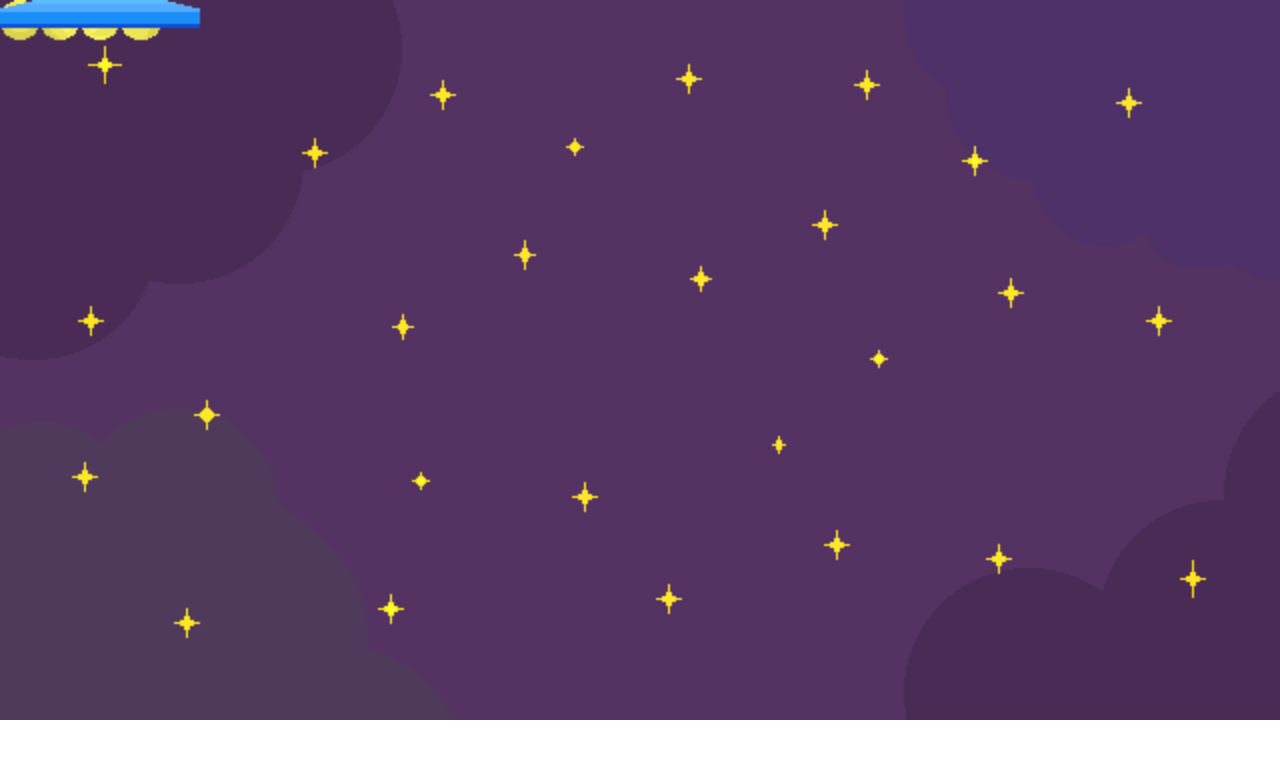
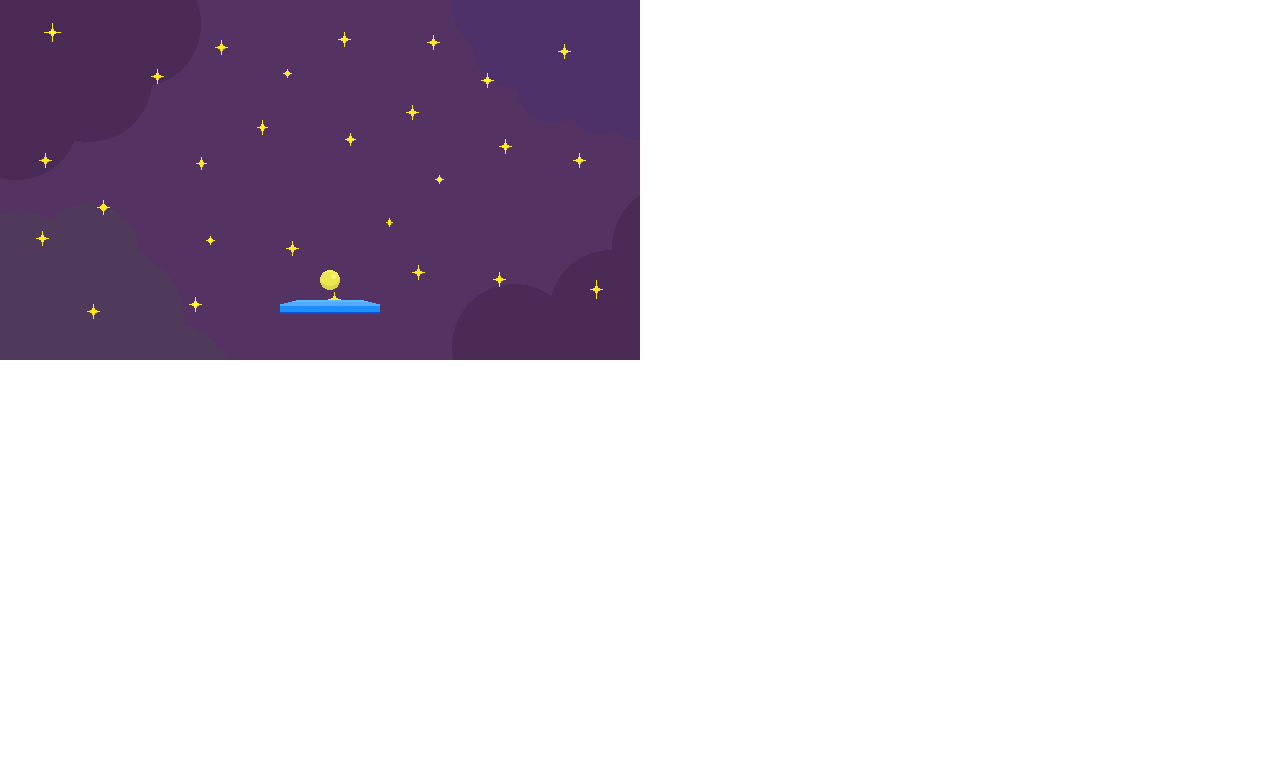
Before and after one commit to AntonS86/Arkanoid, a website: page index.html in a window 1280 px wide. Drawn offline with Linux system fonts and the light colour scheme.

Commit message:
create method run init render preload

```diff
--- a/game.js
+++ b/game.js
@@ -1,5 +1,7 @@
 const game = {
     ctx    : null,
+    platform: null,
+    ball: null,
     sprites: {
         background: null,
         ball      : null,
@@ -35,8 +37,8 @@ const game = {
     render() {
         //render
         this.ctx.drawImage(this.sprites.background, 0, 0);
-        this.ctx.drawImage(this.sprites.ball, 0, 0);
-        this.ctx.drawImage(this.sprites.platform, 0, 0);
+        this.ctx.drawImage(this.sprites.ball, 0, 0, this.ball.width, this.ball.height, this.ball.x, this.ball.y, this.ball.width, this.ball.height);
+        this.ctx.drawImage(this.sprites.platform, this.platform.x, this.platform.y);
     },
     start() {
         this.init();
@@ -47,6 +49,17 @@ const game = {
     }
 };
 
+game.ball = {
+    x: 320,
+    y: 270,
+    width: 20,
+    height: 20,
+}
+game.platform = {
+    x: 280,
+    y: 300,
+}
+
 window.addEventListener('load', () => {
     game.start();
 });
--- a/index.html
+++ b/index.html
@@ -14,7 +14,7 @@ canvas {
 </style>
 </head>
 <body>
-<canvas id="mycanvas" width="640" height="360" ></canvas>
+<canvas id="mycanvas" width="640" height="360" style="width: unset"></canvas>
 <script src="game.js" type="text/javascript"></script>
 </body>
 </html>
```
Also changed, not shown: 1 other file.
